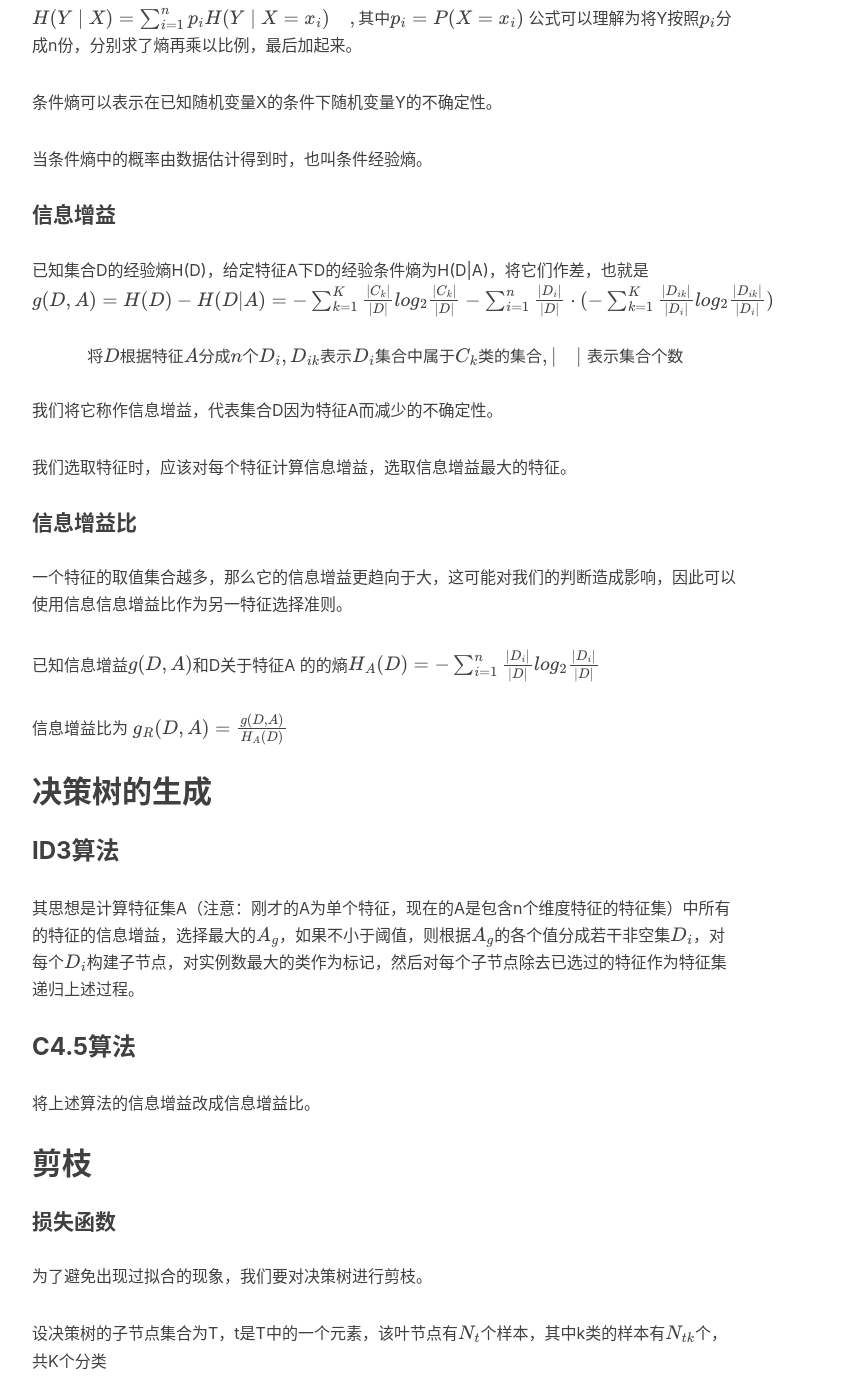
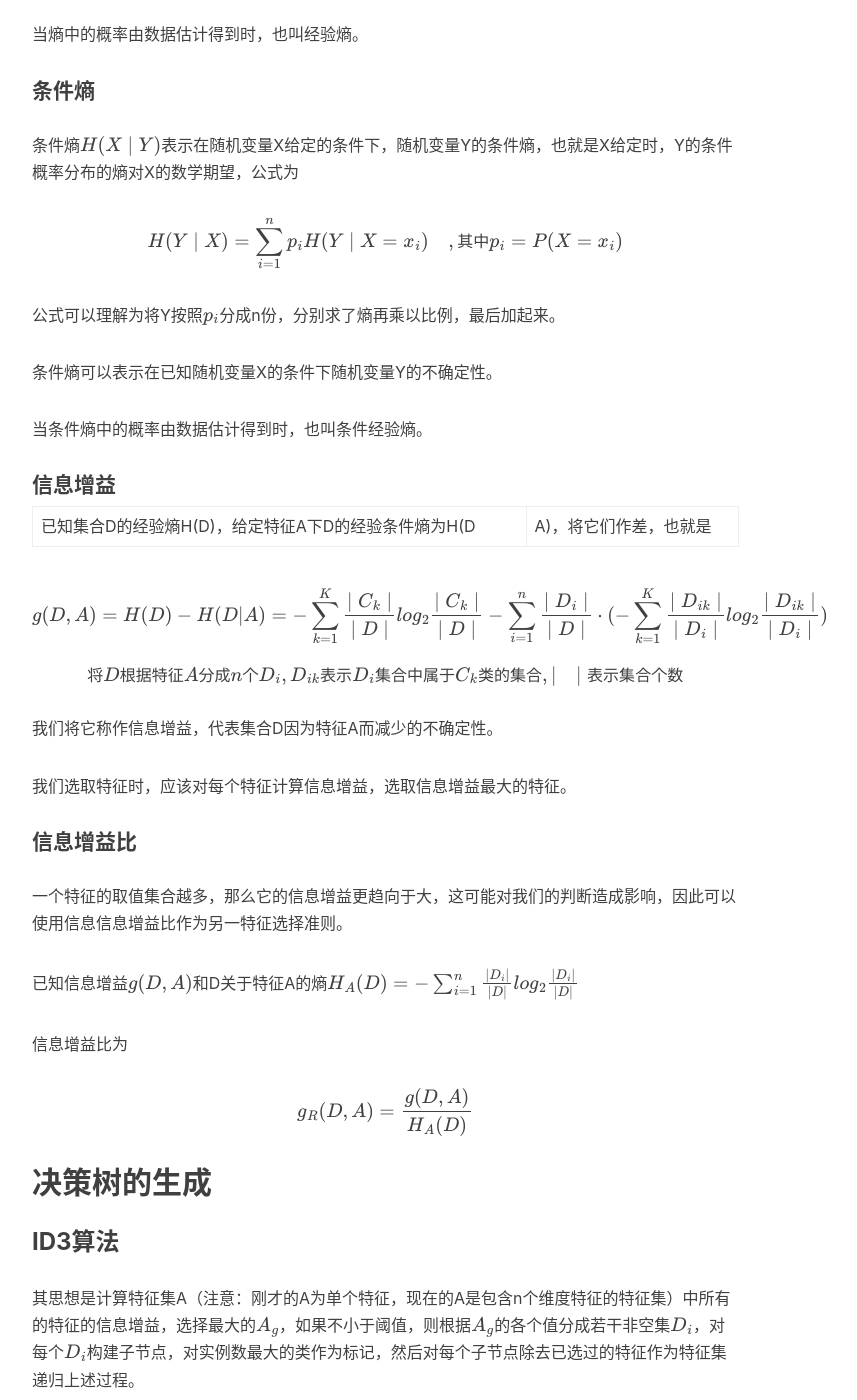
Before and after one commit to Mrtriste/Mrtriste.github.io, a Jekyll site: the page built from _posts/2017-3-16-decision_tree-决策树.markdown, in a window 1280 px wide and 1400 px high, scrolled down 1439 px. Shown: the whole window, without its empty margins (233-1090 px from the left). Built offline with Jekyll 4.4.1, drawn with Linux system fonts in a browser that asks for light colours; nearby versions of some CDN libraries; formulas are drawn with MathJax 3; comment, search, counter and statistics services are not loaded; some of the changed lines change nothing that is shown; some of the changed text lies outside the part shown.

Commit message:
add decision_tree

```diff
--- a/_posts/2017-3-16-decision_tree-决策树.markdown
+++ b/_posts/2017-3-16-decision_tree-决策树.markdown
@@ -1,7 +1,7 @@
 ---
 layout:     post
 title:      "决策树"
-subtitle:   ""
+subtitle:   "特征选择 ID3 C4.5 CART"
 date:       2017-03-16
 author:     "MrTriste"
 header-img: "img/post-bg-js-module.jpg"
@@ -34,9 +34,11 @@
 为了描述这个属性，我们首先定义熵，来度量随机变量的不确定性。
 
 一个有限离散随机变量的熵表示为
+
 $$
 H(X)=H(p)=-\sum_{i=1}^{n}{p_ilogp_i}
 $$
+
 p为随机变量X的概率分布，熵越大，随机变量X的不确定性就越大。
 
 当熵中的概率由数据估计得到时，也叫经验熵。
@@ -44,9 +46,11 @@
 #### 条件熵
 
 条件熵$$H(X\mid Y)$$表示在随机变量X给定的条件下，随机变量Y的条件熵，也就是X给定时，Y的条件概率分布的熵对X的数学期望，公式为
+
 $$
 H(Y\mid X)=\sum_{i=1}^{n}p_iH(Y\mid X=x_i)\quad ,其中p_i=P(X=x_i)
 $$
+
 公式可以理解为将Y按照$$p_i$$分成n份，分别求了熵再乘以比例，最后加起来。
 
 条件熵可以表示在已知随机变量X的条件下随机变量Y的不确定性。
@@ -56,6 +60,7 @@
 #### 信息增益
 
 已知集合D的经验熵H(D)，给定特征A下D的经验条件熵为H(D|A)，将它们作差，也就是
+
 $$
 g(D,A)=H(D)-H(D|A)=-\sum_{k=1}^K\frac{\mid C_k\mid}{\mid D\mid}log_2\frac{\mid C_k\mid}{\mid D\mid}-\sum_{i=1}^n\frac{\mid D_i\mid}{\mid D\mid}·(-\sum_{k=1}^K\frac{\mid D_{ik}\mid}{\mid D_{i}\mid}log_2\frac{\mid D_{ik}\mid}{\mid D_{i}\mid})
 $$
@@ -72,9 +77,10 @@
 
 一个特征的取值集合越多，那么它的信息增益更趋向于大，这可能对我们的判断造成影响，因此可以使用信息信息增益比作为另一特征选择准则。
 
-已知信息增益$$g(D,A)$$和D关于特征A 的的熵$$H_A(D)=-\sum_{i=1}^n\frac{\mid D_i\mid}{\mid D\mid}log_2\frac{\mid D_i\mid}{\mid D\mid}$$
+已知信息增益$$g(D,A)$$和D关于特征A的熵$$H_A(D)=-\sum_{i=1}^n\frac{\mid D_i\mid}{\mid D\mid}log_2\frac{\mid D_i\mid}{\mid D\mid}$$
 
 信息增益比为
+
 $$
 g_R(D,A)=\frac{g(D,A)}{H_A(D)}
 $$
@@ -103,10 +109,12 @@
 $$H_t(T)=-\sum_{k=1}^K\frac{N_{tk}}{N_t}log\frac{N_{tk}}{N_t}$$
 
 则损失函数可以定义为
+
 $$
 C_{\alpha}(T)=\sum_{t=1}^{\mid T\mid}N_tH_t(T)+\alpha\mid T\mid
 $$
-右边第一项表示误差大小，第二项表示模型的复杂度，也就是用叶节点表示，防止过拟化。（一般的损失函数都用两项来表示，误差和模型复杂度，具体可以参看另一篇文章[***](www)）
+
+右边第一项表示误差大小，第二项表示模型的复杂度，也就是用叶节点表示，防止过拟化。（一般的损失函数都用两项来表示，误差和模型复杂度，具体可以参看另一篇文章[损失函数有感](https://mrtriste.github.io/2017/03/15/%E6%8D%9F%E5%A4%B1%E5%87%BD%E6%95%B0/)）
 
 损失函数就是在精确度和过拟化之间找到一个平衡。第二项很容易理解，$$\alpha$$为参数，控制两者之间的影响，较大的$$\alpha$$促使选择简单的模型。第一项怎么理解呢？
 
@@ -127,15 +135,19 @@
 ### 1.回归树的生成
 
 其思想是将当前节点的数据按照某个特征在某个切分点分成两类，比如$$R_1,R_2$$，其对应的类别为$$C_1,C_2$$，我们的任务就是找到一个切分点使误差最小，那么怎么度量误差呢？这里使用的是平方误差，即
+
 $$
 min[min\sum_{x_i\in R_1}(y_i-c_1)^2+min\sum_{x_i\in R_2}(y_i-c_2)^2]
 $$
+
 遍历某个特征可取的s个切分点（对离散型变量，要么等于要么不等于；对连续型变量，<或者>=），选择使上式最小的切分点。
 
 用选定的切分点划分该节点为若干个$$R_m$$，该节点的类别为划分后所有数据类别的平均值，即
+
 $$
 \frac{1}{N_m}\sum_{x_i\in R_m}y_i
 $$
+
 继续对两个子节点调用上述步骤。
 
 
@@ -147,17 +159,23 @@
 #### 基尼指数
 
 概率分布的基尼指数为
+
 $$
 Gini(p)=\sum_{i=1}^np_i(1-p_i)=1-\sum_{i=1}^np_k^2
 $$
+
 假设有K个类，$$C_1,C_2,...,C_K$$，给定的集合D的基尼指数为
+
 $$
 Gini(D)=1-\sum_{k=1}^K(\frac{\mid C_k\mid}{\mid D\mid})^2
 $$
+
 对CART算法，D被特征A的某个值分成两类D1，D2，则在特征A的条件下，集合D的基尼指数为
+
 $$
 Gini(D,A)=\frac{\mid D_1\mid}{\mid D\mid}Gini(D_1)+\frac{\mid D_2\mid}{\mid D\mid}Gini(D_2)
 $$
+
 基尼指数与熵类似，表示一个集合的不确定性，基尼数值越大，不确定性就越大。
 
 我们选取特征的时候就应该选取基尼指数最小的特征。
@@ -171,7 +189,9 @@
 ### 3.CART剪枝
 
 损失函数为
+
 $$
 C_\alpha (T)=C(T)+\alpha \mid T\mid
 $$
+
 生成算法略，我也没太懂，有时间补。
```
